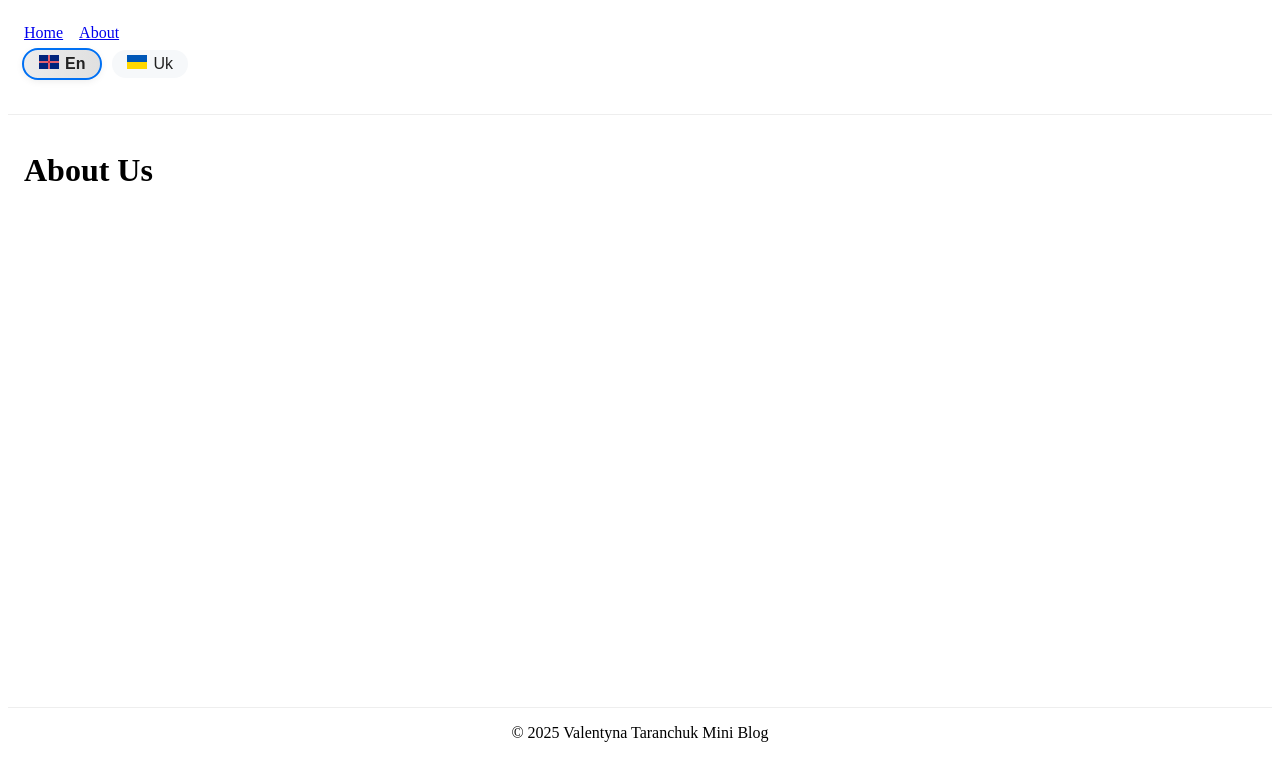
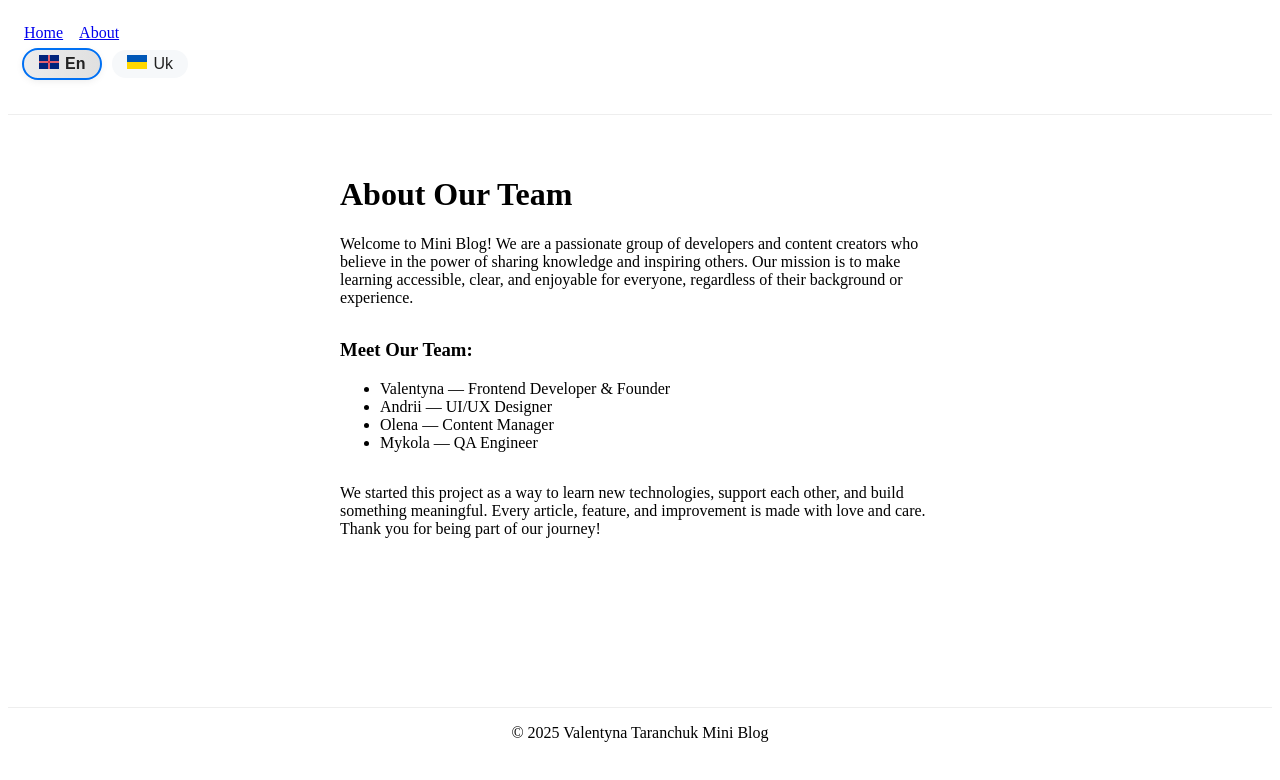
Before and after one commit to valentyna88/mini-blog, a Next.js app: page /en/about in a window 1280 px wide. Shown: the top 780 px of the page. Built offline with nearby package versions, Linux system fonts and the light colour scheme.

Commit message:
feat(about): add static About page with team info and localization

```diff
--- a/src/app/[locale]/about/page.jsx
+++ b/src/app/[locale]/about/page.jsx
@@ -1,3 +1,20 @@
-export default function AboutPage() {
-  return <h1>About Us</h1>;
+import { getDictionary } from "../../dictionaries";
+
+export default async function AboutPage({ params }) {
+  const { locale } = await params;
+  const dict = getDictionary(locale);
+
+  return (
+    <div style={{ maxWidth: 600, margin: "0 auto", padding: "24px" }}>
+      <h1>{dict.about.title}</h1>
+      <p style={{ marginBottom: "32px" }}>{dict.about.desc}</p>
+      <h3>{dict.about.team}</h3>
+      <ul>
+        {dict.about.names.map((name, idx) => (
+          <li key={idx}>{name}</li>
+        ))}
+      </ul>
+      <p style={{ marginTop: "32px" }}>{dict.about.note}</p>
+    </div>
+  );
 }
--- a/src/app/dictionaries/en.json
+++ b/src/app/dictionaries/en.json
@@ -9,5 +9,17 @@
   },
   "footer": {
     "copyright": "Mini Blog"
+  },
+  "about": {
+    "title": "About Our Team",
+    "desc": "Welcome to Mini Blog! We are a passionate group of developers and content creators who believe in the power of sharing knowledge and inspiring others. Our mission is to make learning accessible, clear, and enjoyable for everyone, regardless of their background or experience.",
+    "team": "Meet Our Team:",
+    "names": [
+      "Valentyna — Frontend Developer & Founder",
+      "Andrii — UI/UX Designer",
+      "Olena — Content Manager",
+      "Mykola — QA Engineer"
+    ],
+    "note": "We started this project as a way to learn new technologies, support each other, and build something meaningful. Every article, feature, and improvement is made with love and care. Thank you for being part of our journey!"
   }
 }
--- a/src/app/dictionaries/uk.json
+++ b/src/app/dictionaries/uk.json
@@ -9,5 +9,17 @@
   },
   "footer": {
     "copyright": "Міні Блог"
+  },
+  "about": {
+    "title": "Про нашу команду",
+    "desc": "Ласкаво просимо до Mini Blog! Ми — команда розробників та авторів, які щиро вірять у силу обміну знаннями та натхненням. Наша місія — зробити навчання доступним, зрозумілим та цікавим для кожного, незалежно від досвіду чи професії.",
+    "team": "Наша команда:",
+    "names": [
+      "Валентина — Frontend-розробник, засновниця",
+      "Андрій — UI/UX дизайнер",
+      "Олена — контент-менеджер",
+      "Микола — QA інженер"
+    ],
+    "note": "Ми створили цей проект, щоб освоювати нові технології, підтримувати одне одного та будувати щось цінне. Кожна стаття, фіча і навіть дрібне покращення зроблені з любов’ю. Дякуємо, що ви з нами!"
   }
 }
```
